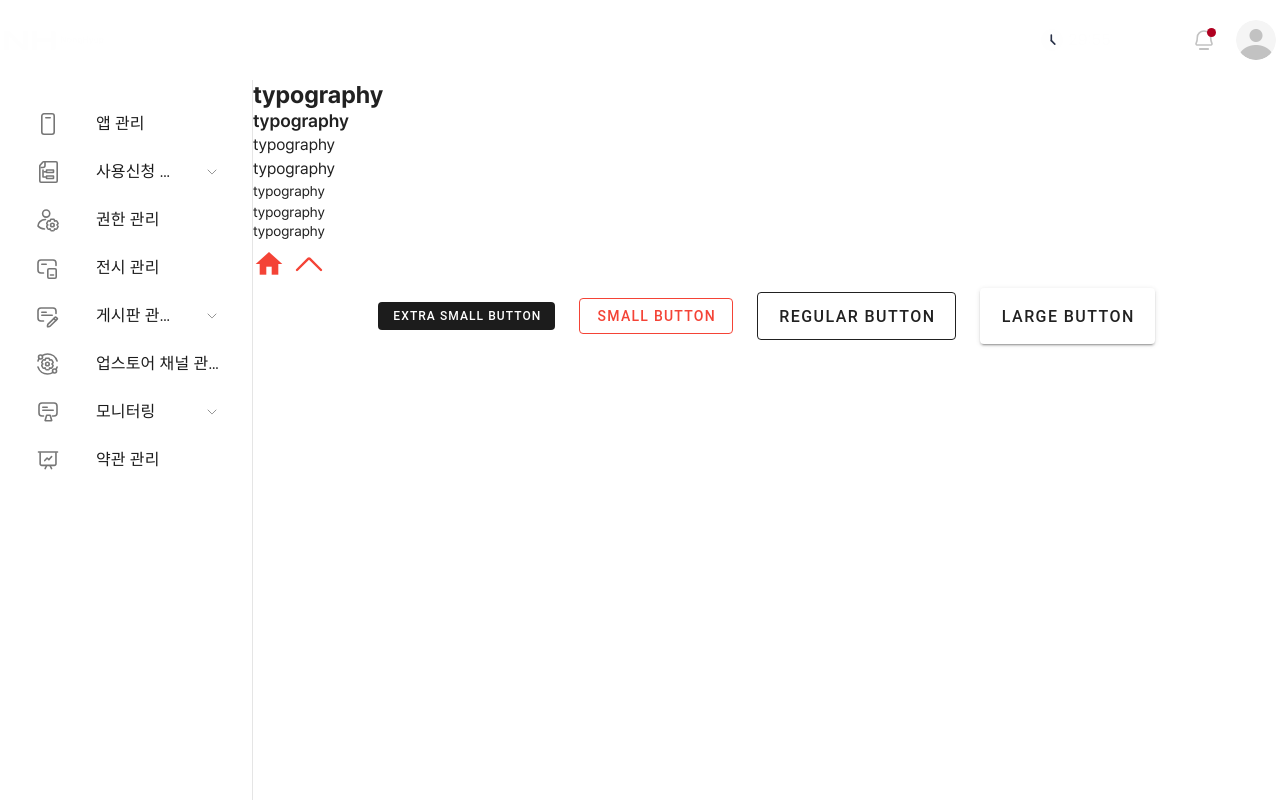
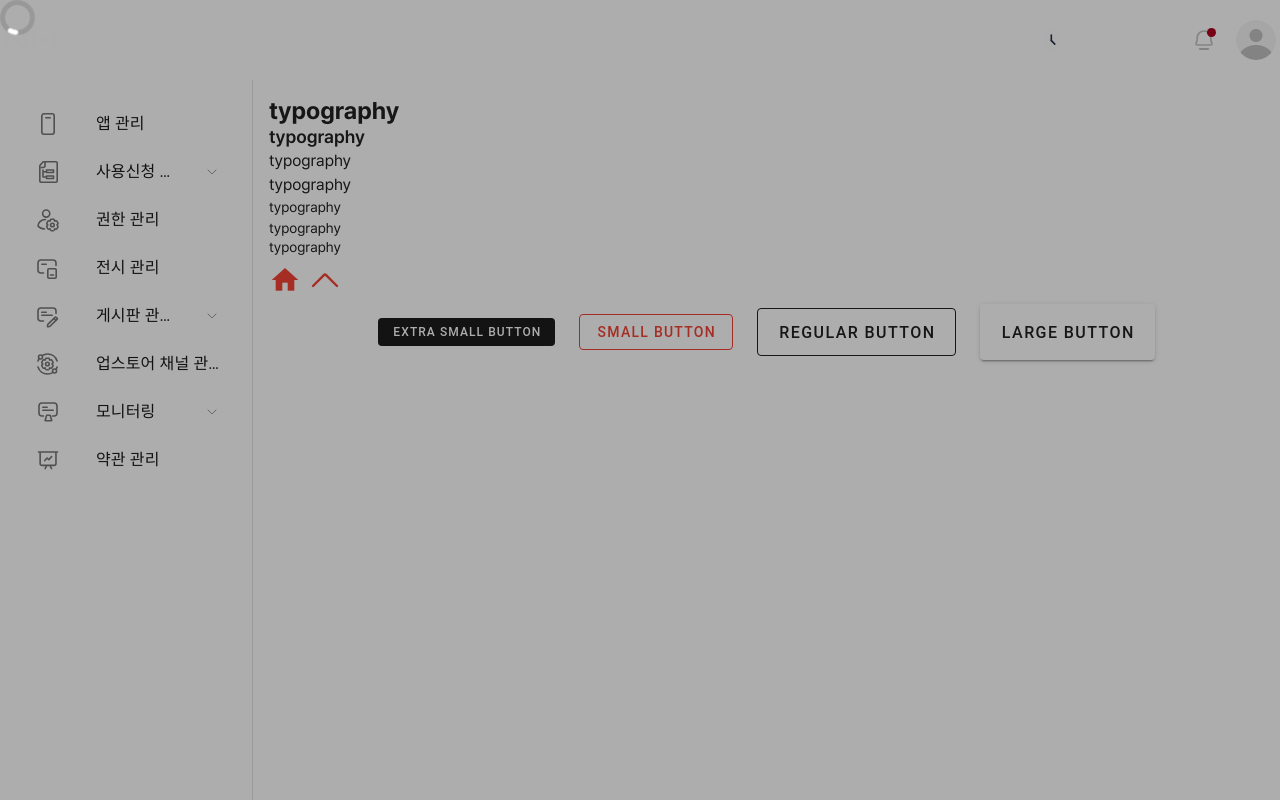
Before and after one commit to s31237737/nh-bo, a Vue app: page / in a window 1280 px wide. Built offline with nearby package versions, Linux system fonts and the light colour scheme.

Commit message:
Update MainLayout.vue

```diff
--- a/src/layouts/MainLayout.vue
+++ b/src/layouts/MainLayout.vue
@@ -2,12 +2,28 @@
   <Header />
   <Lnb />
   <v-main>
-    <slot />
+    <v-container fluid>
+      <!-- loading persistent속성 추가 필요-->
+      <v-overlay
+        :model-value="overlay"
+        contained
+      >
+        <v-progress-circular
+          :size="35"
+          :width="5"
+          color="white"
+          indeterminate
+        />
+      </v-overlay>
+      <!-- // loading -->
+      <slot />
+    </v-container>
   </v-main>
 </template>
 
 <script setup>
-import {  } from "module";
+import { ref } from "vue";
+const overlay = ref(true);
 </script>
 
 <style scoped>
```
